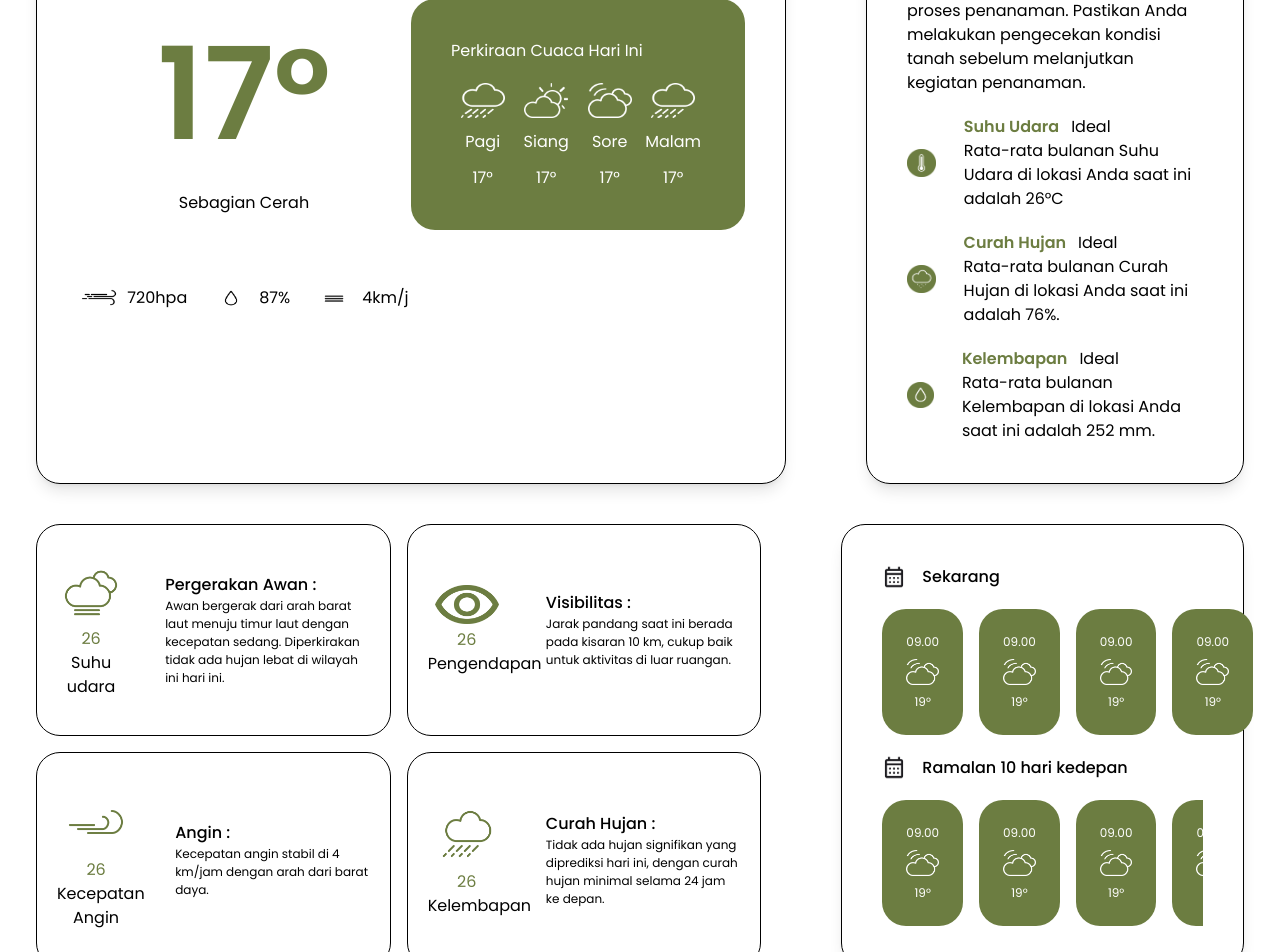
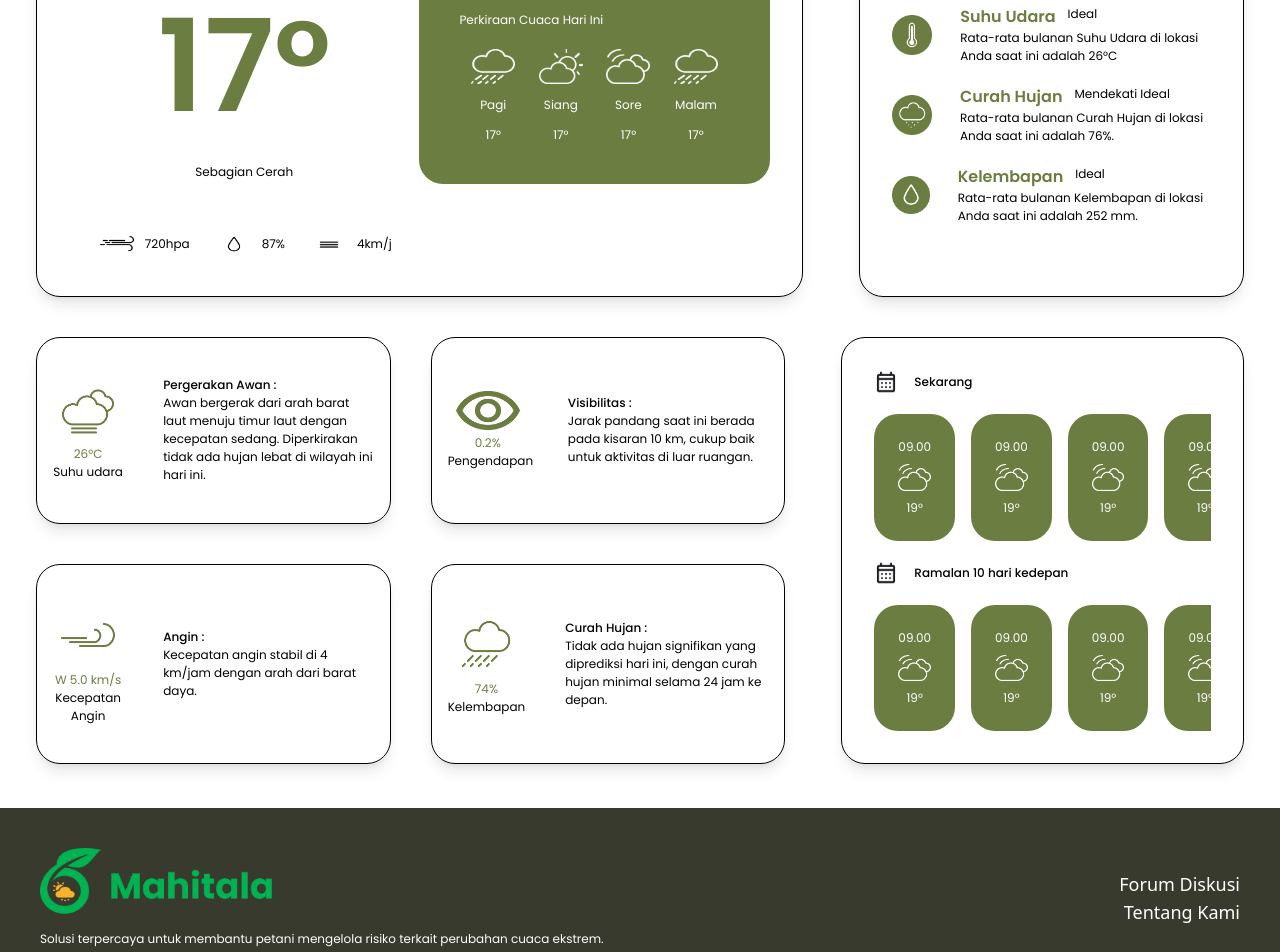
Before and after one commit to Yusuf-311/Mahitala, a React (Vite) app: page / in a window 1280 px wide. Shown: the part 260-1212 px from the top of the page. Built offline with nearby package versions, Linux system fonts and the light colour scheme.

Commit message:
first commit

```diff
--- a/src/components/Footer.jsx
+++ b/src/components/Footer.jsx
@@ -1,3 +1,4 @@
+import logo from "../assets/Logo/Mahitala.png";
 import { NavLink } from "react-router-dom";
 const Footer = () => {
   return (
@@ -5,8 +6,8 @@ const Footer = () => {
       <footer className="bg-[#383A2E] p-10 mt-11 sticky ">
         <div className="flex items-center justify-between">
           <div>
-            <h1 className="text-[26.25px] text-white">MahitalaApp</h1>
-            <p className="text-white">
+            <img src={logo} className="w-60" alt="" />
+            <p className="mt-4 text-white">
               Solusi terpercaya untuk membantu petani mengelola risiko terkait
               perubahan cuaca ekstrem.
             </p>
@@ -14,7 +15,7 @@ const Footer = () => {
           <div className="text-end ">
             <NavLink
               to="/forum-diskusi"
-              className="block text-lg text-white"
+              className="block text-lg text-white text-[12px] "
               aria-current="page"
             >
               Forum Diskusi
@@ -22,7 +23,7 @@ const Footer = () => {
 
             <NavLink
               to="/about"
-              className="block text-lg text-white"
+              className="block text-lg text-white text-[12px]"
               aria-current="page"
             >
               Tentang Kami
--- a/src/components/css/header.css
+++ b/src/components/css/header.css
@@ -7,6 +7,7 @@ h5,
 h6,
 p {
   font-family: "Poppins", serif !important;
+  font-size: 12px;
 }
 
 .scrollbar-hidden::-webkit-scrollbar {
--- a/src/components/dashboard/PrediksiCuaca.jsx
+++ b/src/components/dashboard/PrediksiCuaca.jsx
@@ -12,8 +12,7 @@ const PrediksiCuaca = () => {
 
   return (
     <>
-      <div className="w-2/3 p-10 mt-2 border border-black shadow-lg rounded-3xl">
-        <div className="space-y-12">
+      <div className="space-y-10">
         <div className="flex flex-row justify-between mb-10">
           <div className="basis-3/4">
             {" "}
@@ -61,7 +60,6 @@ const PrediksiCuaca = () => {
           </div>
         </div>
       </div>
-      </div>
     </>
   );
 };
--- a/src/components/dashboard/PrediksiKedepan.jsx
+++ b/src/components/dashboard/PrediksiKedepan.jsx
@@ -10,7 +10,8 @@ const PrediksiKedepan = () => {
           <img src={Kalender} className="w-6" alt="" />
           <p className="font-medium">Sekarang</p>
         </div>
-        <div className="flex gap-4 mt-5">
+        <div className="overflow-x-auto scrollbar-hidden">
+          <div className="flex gap-4 mt-5 w-\ whitespace-nowrap">
             <SubPrediksiKedepan
               jam="09.00"
               images={Berawan}
@@ -36,60 +37,13 @@ const PrediksiKedepan = () => {
               warna="bg-[#6C7D41]"
             />
           </div>
+        </div>
         <div className="flex items-center gap-4 mt-5 align-middle">
           <img src={Kalender} className="w-6" alt="" />
           <p className="font-medium">Ramalan 10 hari kedepan</p>
         </div>
         <div className="overflow-x-auto scrollbar-hidden">
           <div className="flex gap-4 mt-5 whitespace-nowrap">
-            <SubPrediksiKedepan
-              jam="09.00"
-              images={Berawan}
-              suhu="19° "
-              warna="bg-[#6C7D41]"
-            />
-            <SubPrediksiKedepan
-              jam="09.00"
-              images={Berawan}
-              suhu="19° "
-              warna="bg-[#6C7D41]"
-            />
-            <SubPrediksiKedepan
-              jam="09.00"
-              images={Berawan}
-              suhu="19° "
-              warna="bg-[#6C7D41]"
-            />
-            <SubPrediksiKedepan
-              jam="09.00"
-              images={Berawan}
-              suhu="19° "
-              warna="bg-[#6C7D41]"
-            />
-            <SubPrediksiKedepan
-              jam="09.00"
-              images={Berawan}
-              suhu="19° "
-              warna="bg-[#6C7D41]"
-            />
-            <SubPrediksiKedepan
-              jam="09.00"
-              images={Berawan}
-              suhu="19° "
-              warna="bg-[#6C7D41]"
-            />
-            <SubPrediksiKedepan
-              jam="09.00"
-              images={Berawan}
-              suhu="19° "
-              warna="bg-[#6C7D41]"
-            />
-            <SubPrediksiKedepan
-              jam="09.00"
-              images={Berawan}
-              suhu="19° "
-              warna="bg-[#6C7D41]"
-            />
             <SubPrediksiKedepan
               jam="09.00"
               images={Berawan}
--- a/src/components/dashboard/RekomendasiAI.jsx
+++ b/src/components/dashboard/RekomendasiAI.jsx
@@ -5,18 +5,33 @@ import Rekomendasi from "./SubComponent/SubRekomendasi";
 
 const RekomendasiAI = () => {
   return (
-    <div className="w-1/3 p-10 mt-2 border border-black shadow-lg rounded-3xl ">
-      <p>
+    <>
+      <p className="text-[12px]">
         Tanaman yang cocok ditanam periode ini adalah padi. Kami
         merekomendasikan Anda untuk mempertimbangkannya dalam proses penanaman.
         Pastikan Anda melakukan pengecekan kondisi tanah sebelum melanjutkan
         kegiatan penanaman.
       </p>
 
-      <Rekomendasi images={SuhuUdara} status="Suhu Udara" nilai="26°C" />
-      <Rekomendasi images={CurahHujan} status="Curah Hujan" nilai="76%." />
-      <Rekomendasi images={Kelembapan} status="Kelembapan" nilai="252 mm." />
-    </div>
+      <Rekomendasi
+        images={SuhuUdara}
+        status="Suhu Udara"
+        idealitas="Ideal"
+        nilai="26°C"
+      />
+      <Rekomendasi
+        images={CurahHujan}
+        status="Curah Hujan"
+        idealitas="Mendekati Ideal"
+        nilai="76%."
+      />
+      <Rekomendasi
+        images={Kelembapan}
+        status="Kelembapan"
+        idealitas="Ideal"
+        nilai="252 mm."
+      />
+    </>
   );
 };
 
--- a/src/components/dashboard/StatusCuaca.jsx
+++ b/src/components/dashboard/StatusCuaca.jsx
@@ -13,24 +13,28 @@ const StatusCuaca = () => {
         keterangan="Pergerakan Awan"
         status="Suhu udara"
         images={PergerakanAwan}
+        nilai="26°C"
         content="Awan bergerak dari arah barat laut menuju timur laut dengan kecepatan sedang. Diperkirakan tidak ada hujan lebat di wilayah ini hari ini."
       />
       <SubStatusCuaca
         keterangan="Visibilitas"
         status="Pengendapan"
         images={Visibilitas}
+        nilai="0.2%"
         content="Jarak pandang saat ini berada pada kisaran 10 km, cukup baik untuk aktivitas di luar ruangan."
       />
       <SubStatusCuaca
         keterangan="Angin"
         status="Kecepatan Angin"
         images={KecAngin}
+        nilai="W 5.0 km/s"
         content="Kecepatan angin stabil di 4 km/jam dengan arah dari barat daya."
       />
       <SubStatusCuaca
         keterangan="Curah Hujan"
         status="Kelembapan"
         images={CurahHujan}
+        nilai="74%"
         content="Tidak ada hujan signifikan yang diprediksi hari ini, dengan curah hujan minimal selama 24 jam ke depan."
       />
     </>
--- a/src/components/dashboard/SubComponent/SubPrediksi.jsx
+++ b/src/components/dashboard/SubComponent/SubPrediksi.jsx
@@ -4,7 +4,7 @@ const SubPrediksi = (props) => {
   return (
     <div className="space-y-3 text-center basis-1/4">
       <img src={images} className="mx-auto w-11" alt="" />
-      <p className="text-white">{waktu}</p>
+      <p className="text-white ">{waktu}</p>
       <p className="text-white">{suhu}</p>
     </div>
   );
--- a/src/components/dashboard/SubComponent/SubRekomendasi.jsx
+++ b/src/components/dashboard/SubComponent/SubRekomendasi.jsx
@@ -2,7 +2,7 @@
 
 const Rekomendasi = (props) => {
   // eslint-disable-next-line react/prop-types
-  const { images, status, nilai } = props;
+  const { images, status, nilai, idealitas } = props;
   return (
     <div className="flex items-center self-center mt-5 gap-7">
       <div>
@@ -11,9 +11,9 @@ const Rekomendasi = (props) => {
       <div>
         <div className="flex gap-3">
           <h4 className="text-[#6C7D41] font-semibold">{status}</h4>
-          <p>Ideal</p>
+          <p>{idealitas}</p>
         </div>
-        <p>
+        <p className="text-[12px]">
           Rata-rata bulanan {status} di lokasi Anda saat ini adalah {nilai}{" "}
         </p>
       </div>
--- a/src/components/dashboard/SubComponent/SubStatusCuaca.jsx
+++ b/src/components/dashboard/SubComponent/SubStatusCuaca.jsx
@@ -1,17 +1,17 @@
 /* eslint-disable react/prop-types */
 const SubStatusCuaca = (props) => {
-  const { images, content, status, keterangan } = props;
+  const { images, content, status, keterangan, nilai } = props;
 
   return (
     <>
-      <div className="flex items-center gap-10 p-5 border border-black rounded-3xl">
+      <div className="flex items-center gap-10 p-4 border border-black shadow-lg rounded-3xl">
         <div className="w-1/4 text-center">
           <img src={images} className="w-16 mx-auto" alt="" />
-          <p className="text-[#6C7D41] mt-1">26</p>
-          <p>{status}</p>
+          <p className="text-[#6C7D41] mt-1">{nilai}</p>
+          <p className="text-[12px]">{status}</p>
         </div>
         <div className="w-3/4">
-          <h4 className="font-medium">{keterangan} :</h4>
+          <h4 className="font-medium text-[12px]">{keterangan} :</h4>
           <p className="text-[12px]">{content}</p>
         </div>
       </div>
--- a/src/pages/Home.jsx
+++ b/src/pages/Home.jsx
@@ -6,18 +6,22 @@ import StatusCuaca from "../components/dashboard/StatusCuaca";
 const Home = () => {
   return (
     <>
-      <div className="px-9 pt-7 ">
-        <div className="flex gap-20">
+      <div className="px-9 pt-7">
+        <div className="flex gap-14">
           {" "}
-          <PrediksiCuaca />
-          <RekomendasiAI />
+          <div className="w-2/3 p-8 mt-2 border border-black shadow-lg rounded-3xl">
+            <PrediksiCuaca />
+          </div>
+          <div className="w-1/3 p-8 mt-2 border border-black shadow-lg rounded-3xl ">
+            <RekomendasiAI />
+          </div>
         </div>
 
-        <div className="flex gap-20">
-          <div className="grid w-2/3 grid-cols-2 gap-4 mt-10">
+        <div className="flex gap-14">
+          <div className="grid w-2/3 grid-cols-2 gap-10 mt-10">
             <StatusCuaca />
           </div>
-          <div className="container w-1/3 p-10 mt-10 border border-black shadow-lg rounded-3xl ">
+          <div className="w-1/3 p-8 mt-10 border border-black shadow-lg rounded-3xl">
             <PrediksiKedepan />
           </div>
         </div>
```
Lines whose indentation alone changed are shown as unchanged.
